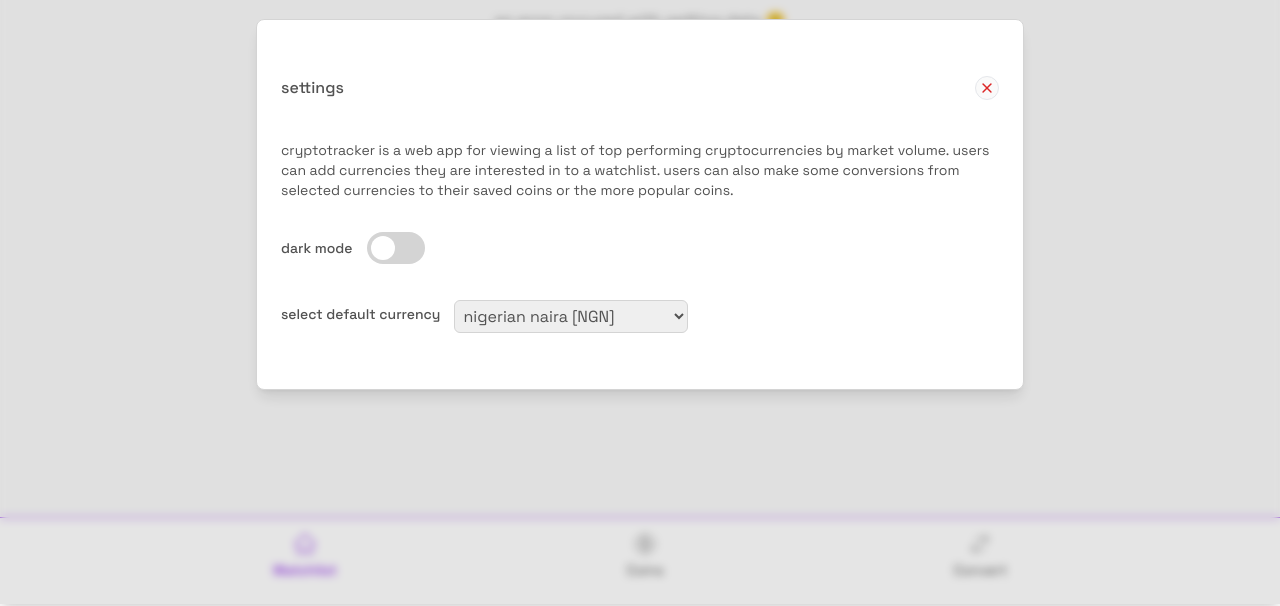
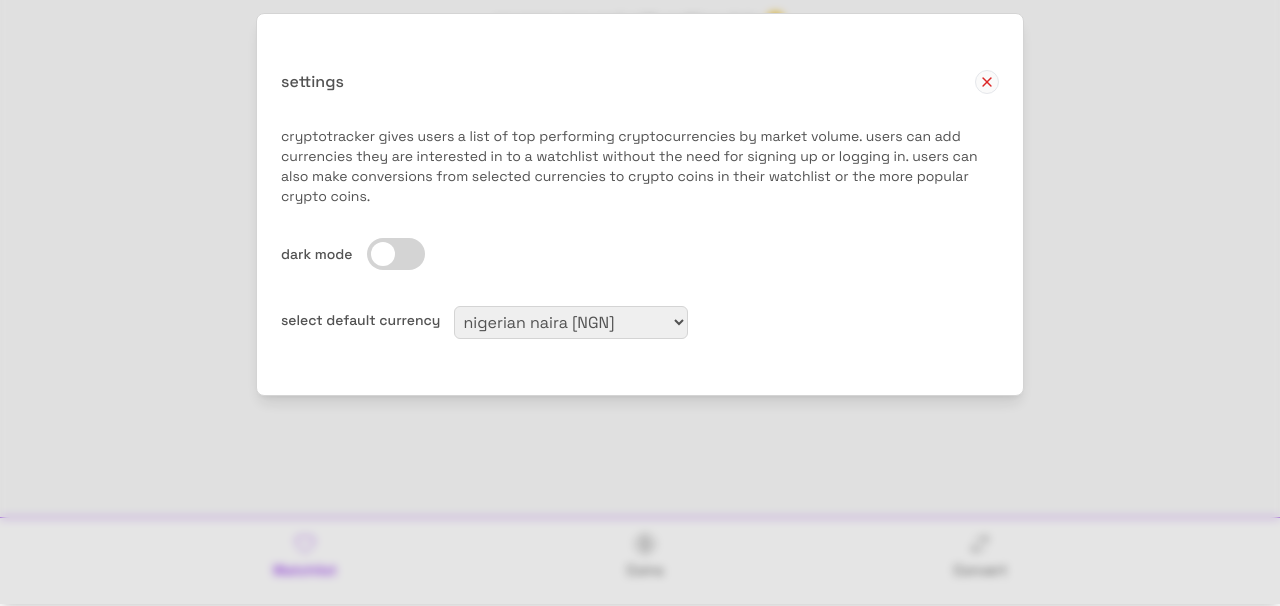
Before and after one commit to the-eduek/cryptotracker, a Vue app: page / in a window 1280 px wide. Both pictures are taken after a click on the button "settings". Shown: the part 196-802 px from the top of the page. Built offline with nearby package versions, Linux system fonts and the light colour scheme; no server answers.

Commit message:
fix: design changes

```diff
--- a/src/components/Menu.vue
+++ b/src/components/Menu.vue
@@ -2,7 +2,7 @@
   <div class="duration-300 fixed h-full left-0 top-0 transition w-full z-20">
     <div class="backdrop-blur-sm bg-black/10 dark:bg-white/10 duration-300 flex h-full overflow-y-auto p-4 md:px-6 py-12 relative transition w-full" @click.self="closeSettings">
       <div class="bg-white dark:bg-zinc-800 border border-neutral-300 dark:border-neutral-600 max-w-3xl my-auto mx-auto px-4 md:px-6 py-10 md:py-14 relative rounded-lg shadow-lg w-full">
-        <div class="flex items-center justify-between pb-10">
+        <div class="flex items-center justify-between pb-8">
           <h4 class="font-medium">settings</h4>
 
           <button @click="closeSettings" class="bg-neutral-50 dark:bg-transparent border dark:border-neutral-500 flex p-1 right-4 rounded-full text-red-600 top-4" title="close" type="button">
@@ -14,7 +14,7 @@
         </div>
 
         <div class="pb-8">
-          <p class="text-sm">cryptotracker is a web app for viewing a list of top performing cryptocurrencies by market volume. users can add currencies they are interested in to a watchlist. users can also make some conversions from selected currencies to their saved coins or the more popular coins.</p>
+          <p class="text-sm">cryptotracker gives users a list of top performing cryptocurrencies by market volume. users can add currencies they are interested in to a watchlist without the need for signing up or logging in. users can also make conversions from selected currencies to crypto coins in their watchlist or the more popular crypto coins.</p>
         </div>
 
         <div class="flex items-center pb-8">
--- a/src/components/Nav.vue
+++ b/src/components/Nav.vue
@@ -3,8 +3,8 @@
     <div class="flex justify-around m-auto max-w-5xl">
       <div>
         <router-link :to="{ name: 'Home' }" class="cursor-pointer flex flex-col items-center justify-center p-1">
-          <svg xmlns="http://www.w3.org/2000/svg" class="h-5 md:h-6 w-5 md:w-6" viewBox="0 0 20 20" stroke-width="1" stroke="currentColor" fill="none">
-            <path d="M10.707 2.293a1 1 0 00-1.414 0l-7 7a1 1 0 001.414 1.414L4 10.414V17a1 1 0 001 1h2a1 1 0 001-1v-2a1 1 0 011-1h2a1 1 0 011 1v2a1 1 0 001 1h2a1 1 0 001-1v-6.586l.293.293a1 1 0 001.414-1.414l-7-7z" />
+          <svg xmlns="http://www.w3.org/2000/svg" class="h-5 md:h-6 w-5 md:w-6" viewBox="0 0 24 24" stroke-width="1" stroke="currentColor" fill="none">
+            <path stroke-linecap="round" stroke-linejoin="round" d="M21 8.25c0-2.485-2.099-4.5-4.688-4.5-1.935 0-3.597 1.126-4.312 2.733-.715-1.607-2.377-2.733-4.313-2.733C5.1 3.75 3 5.765 3 8.25c0 7.22 9 12 9 12s9-4.78 9-12z" />
           </svg>
 
           <span class="mt-1 text-xs md:text-sm">Watchlist</span>
```
